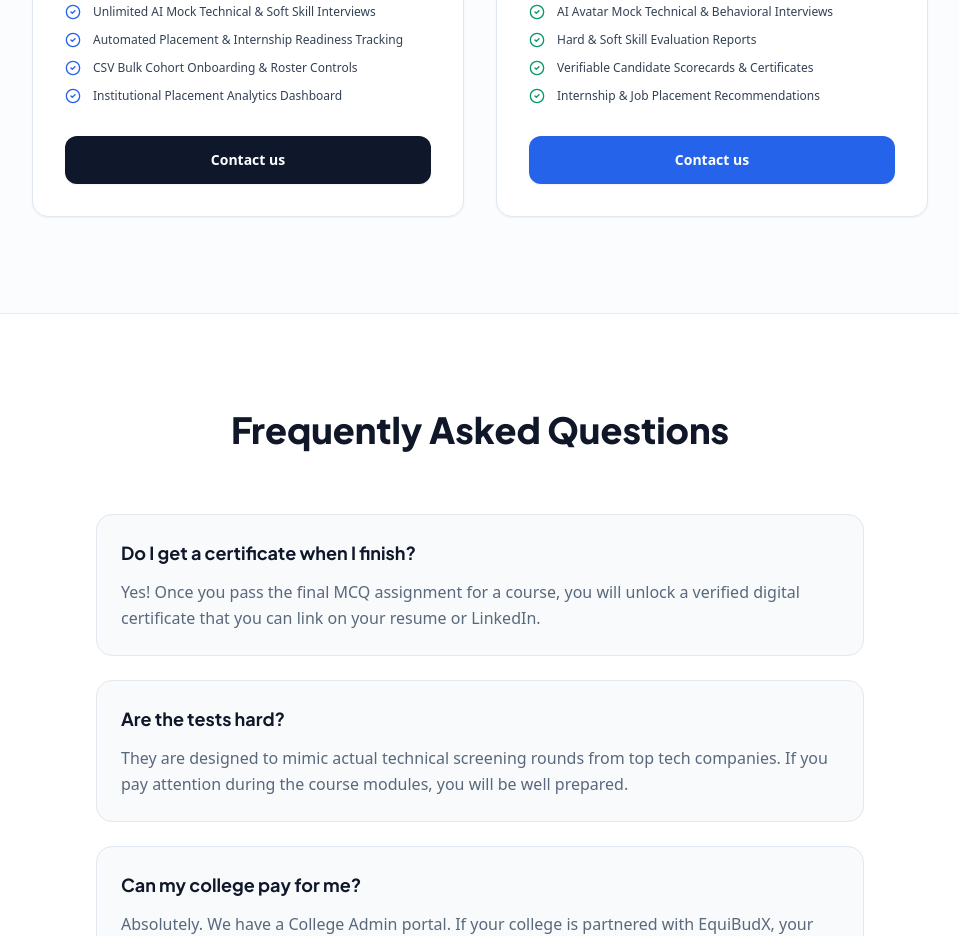
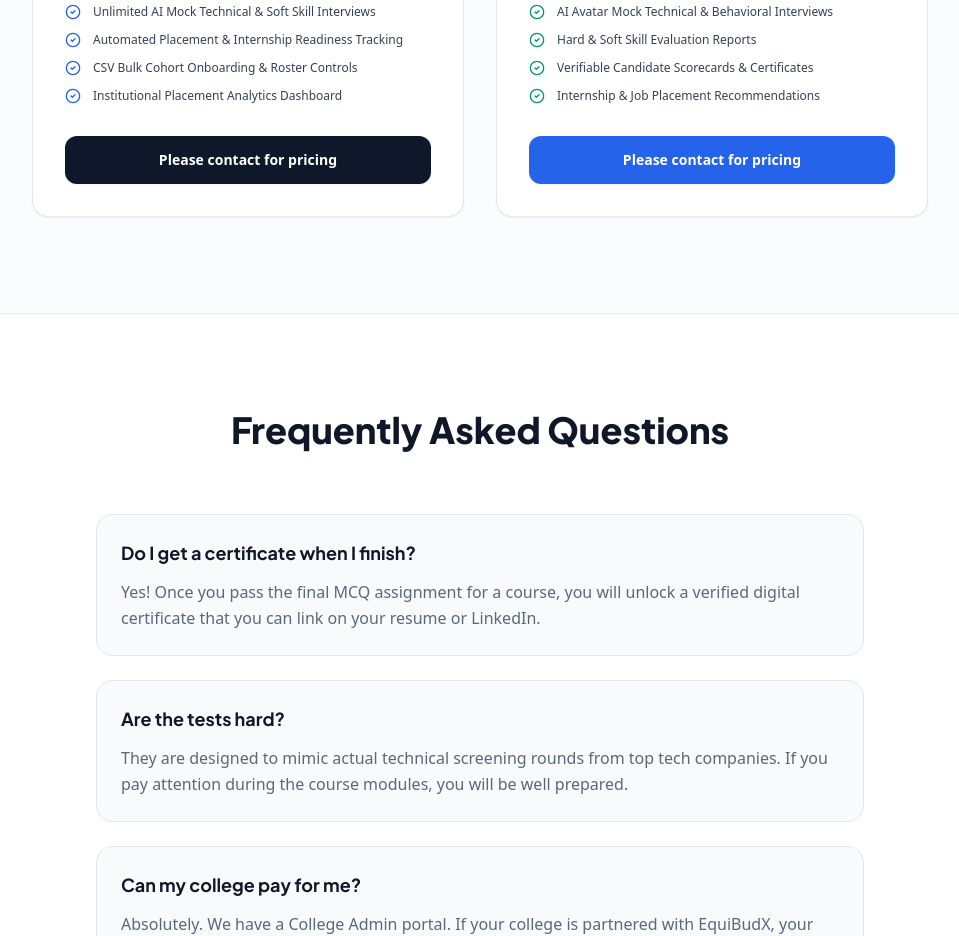
Before and after one commit to Startworks-Technology/EquiBudX_AI-Interview, a React (Vite) app in the folder client/: page / in a window 1280 px wide. Shown: the part 4700-5636 px from the top of the page, without its empty margins (160-1119 px from the left). Built offline with nearby package versions, Linux system fonts and the light colour scheme; no server answers.

Commit message:
Update pricing buttons to say Please contact for pricing

```diff
--- a/client/src/pages/Landing/Pricing.tsx
+++ b/client/src/pages/Landing/Pricing.tsx
@@ -57,7 +57,7 @@ export default function Pricing() {
             href="mailto:lionel@equibudx.com"
             className="w-full bg-slate-900 text-white py-3.5 rounded-xl font-bold text-sm hover:bg-blue-600 transition-colors shadow-sm block text-center"
           >
-            Contact us
+            Please contact for pricing
           </a>
         </div>
 
@@ -98,7 +98,7 @@ export default function Pricing() {
             href="mailto:lionel@equibudx.com"
             className="w-full bg-blue-600 text-white py-3.5 rounded-xl font-bold text-sm hover:bg-blue-500 transition-colors shadow-sm block text-center"
           >
-            Contact us
+            Please contact for pricing
           </a>
         </div>
 
```
